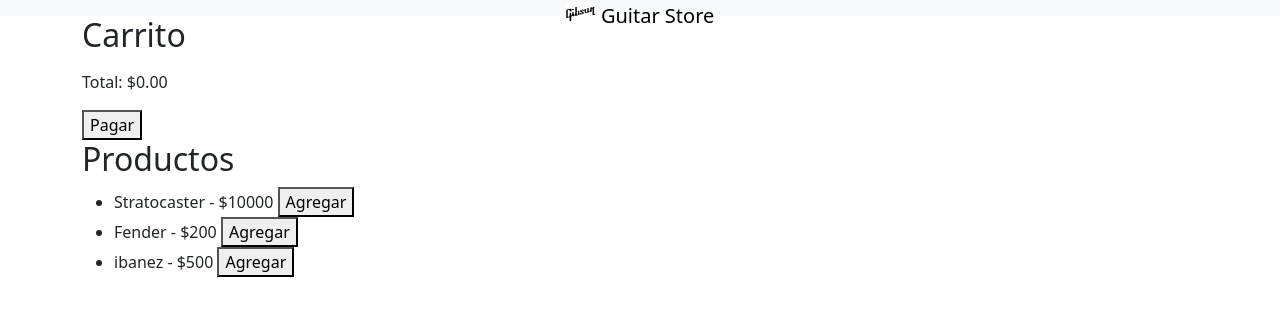
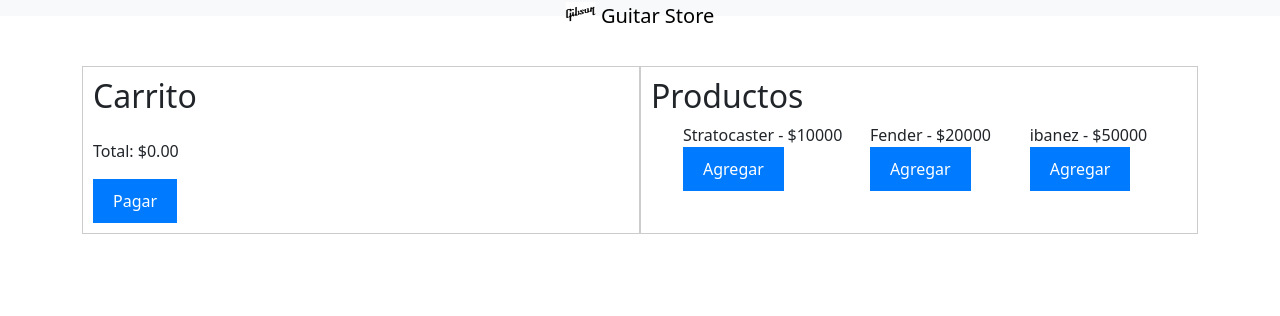
Before and after one commit to redfoxDOz/proyecto_final_js_coder, a plain HTML site: page Productos.html in a window 1280 px wide. Drawn offline with nearby package versions, Linux system fonts and the light colour scheme; some packages are replaced by stand-ins of ours; a script that the page names is missing.

Commit message:
agregr alerta

```diff
--- a/Productos.html
+++ b/Productos.html
@@ -4,7 +4,7 @@
     <meta charset="UTF-8">
     <meta name="viewport" content="width=device-width, initial-scale=1.0">
     <title>Productos</title>
-
+  <link rel="stylesheet" href="style.css">
     <link href="https://cdn.jsdelivr.net/npm/bootstrap@5.3.3/dist/css/bootstrap.min.css" rel="stylesheet" integrity="sha384-QWTKZyjpPEjISv5WaRU9OFeRpok6YctnYmDr5pNlyT2bRjXh0JMhjY6hW+ALEwIH" crossorigin="anonymous">
 </head>
 
@@ -36,6 +36,7 @@
             </div>
         </div>
         <script src="script.js"></script>
-
+        <script src="https://cdn.jsdelivr.net/npm/sweetalert2@11"></script>
+        <script src="https://cdn.jsdelivr.net/npm/sweetalert2@11"></script>
 </body>
 </html>
--- a/script.js
+++ b/script.js
@@ -1,8 +1,9 @@
+
 // Datos de ejemplo de productos
 const products = [
     { id: 1, name: 'Stratocaster', price: 10000 },
-    { id: 2, name: 'Fender', price: 200 },
-    { id: 3, name: 'ibanez', price: 500 }
+    { id: 2, name: 'Fender', price: 20000 },
+    { id: 3, name: 'ibanez', price: 50000 }
 ];
 
 // Inicialización del carrito de compras
@@ -48,12 +49,12 @@ function removeFromCart(productId) {
     }
 }
 
-// Función para procesar el pago (puede personalizarse según tus necesidades)
-function checkout() {
+// Función para procesar el pago
+function checkout () {
+
     alert('¡Gracias por tu compra!');
     cart = [];
     displayCart();
 }
-
 // Mostrar productos al cargar la página
 displayProducts();
--- a/style.css
+++ b/style.css
@@ -7,18 +7,21 @@ body {
 .container {
     display: flex;
     justify-content: space-around;
-    margin-top: 20px;
+    margin-top: 50px;
 }
 
 #cart, #products {
-    width: 45%;
+    width: 50%;
     border: 1px solid #ccc;
     padding: 10px;
 }
 
 ul {
+    display: flex;
+    justify-content: space-around;
     list-style-type: none;
     padding: 0;
+
 }
 
 button {
--- /dev/null
+++ b/sweetalert.js
@@ -0,0 +1,3 @@
+swal.fire ({
+title: " Welcome to the jungle"
+});
```
Also changed, not shown: index.html (+3 -1 lines).
